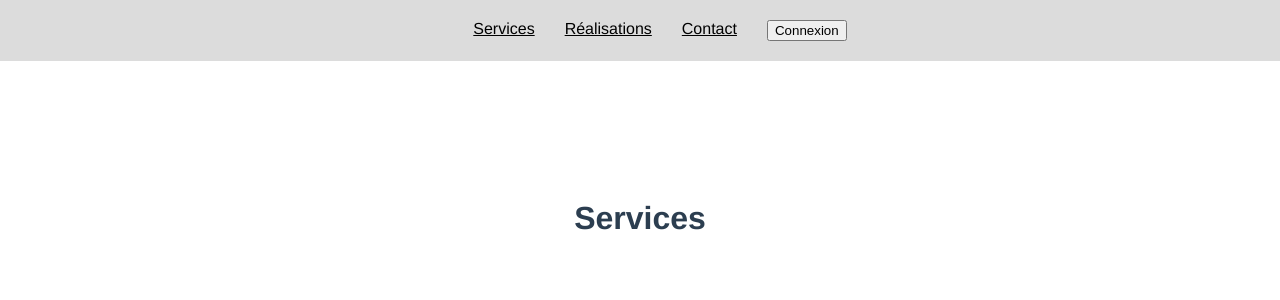
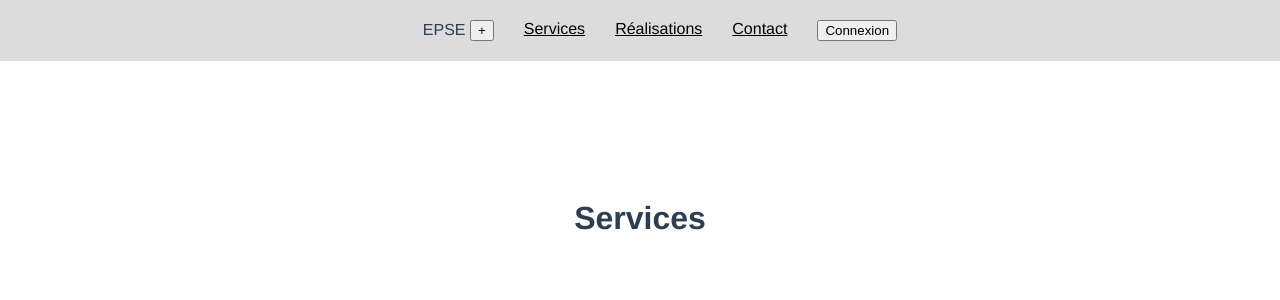
Before and after one commit to C4pitaine/vue, a Vue app: page / in a window 1280 px wide. Shown: the top 300 px of the page. Built offline with nearby package versions, Linux system fonts and the light colour scheme.

Commit message:
Connexion V3

```diff
--- a/src/App.vue
+++ b/src/App.vue
@@ -1,5 +1,5 @@
 <template>
-  <MenuNav></MenuNav>
+  <MenuNav :connected="connexion" :changeConnect="actionConnect"></MenuNav>
   <router-view></router-view>
 </template>
 
@@ -13,7 +13,12 @@ export default {
   },
   data() {
     return {
-
+      connexion:false
+    }
+  },
+  methods: {
+    actionConnect(state){
+      this.connexion = state
     }
   }
 }
--- /dev/null
+++ b/src/components/LogoBusiness.vue
@@ -0,0 +1,19 @@
+<script>
+export default {
+  name: 'LogoBusiness',
+  props: {
+    business : String,
+    changeName: Function
+
+  }
+}
+
+</script>
+
+<template>
+    <div>{{business}} <button @click="changeName()">+</button></div>
+</template>
+
+<style scoped>
+
+</style>
--- a/src/components/MenuNav.vue
+++ b/src/components/MenuNav.vue
@@ -1,26 +1,34 @@
 <script>
 import ConnectTop from './ConnectTop.vue'
+import LogoBusiness from './LogoBusiness.vue'
 
 export default {
   name: 'MenuNav',
+  props: {
+    connected: Boolean,
+    changeConnect: Function
+  },
   data(){
     return {
-      connected: false
+
+      businessName: "EPSE"
     }
   },
   methods: {
-    changeConnect(state){
-      this.connected = state
+    changeBusinessName(){
+      this.businessName += "E"
     }
   },
   components: {
-    ConnectTop
-  }
+    ConnectTop,
+    LogoBusiness
+}
 }
 </script>
 
 <template>
   <ul>
+    <li><LogoBusiness :changeName="changeBusinessName" :business="businessName"></LogoBusiness></li>
     <li><router-link to="/">Services</router-link></li>
     <li><router-link to="/realisations">Réalisations</router-link></li>
     <li><router-link to="/contact">Contact</router-link></li>
```
